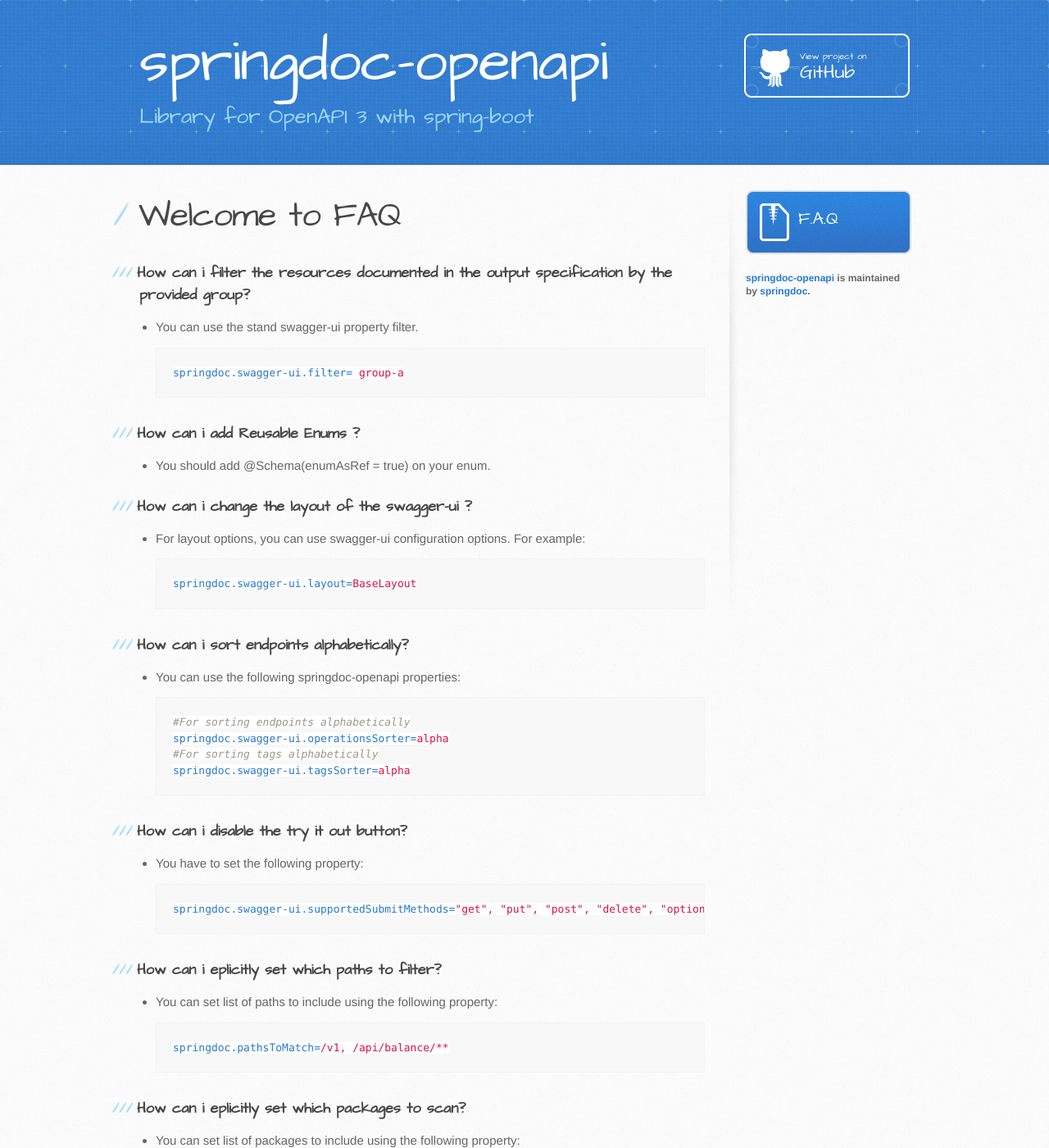
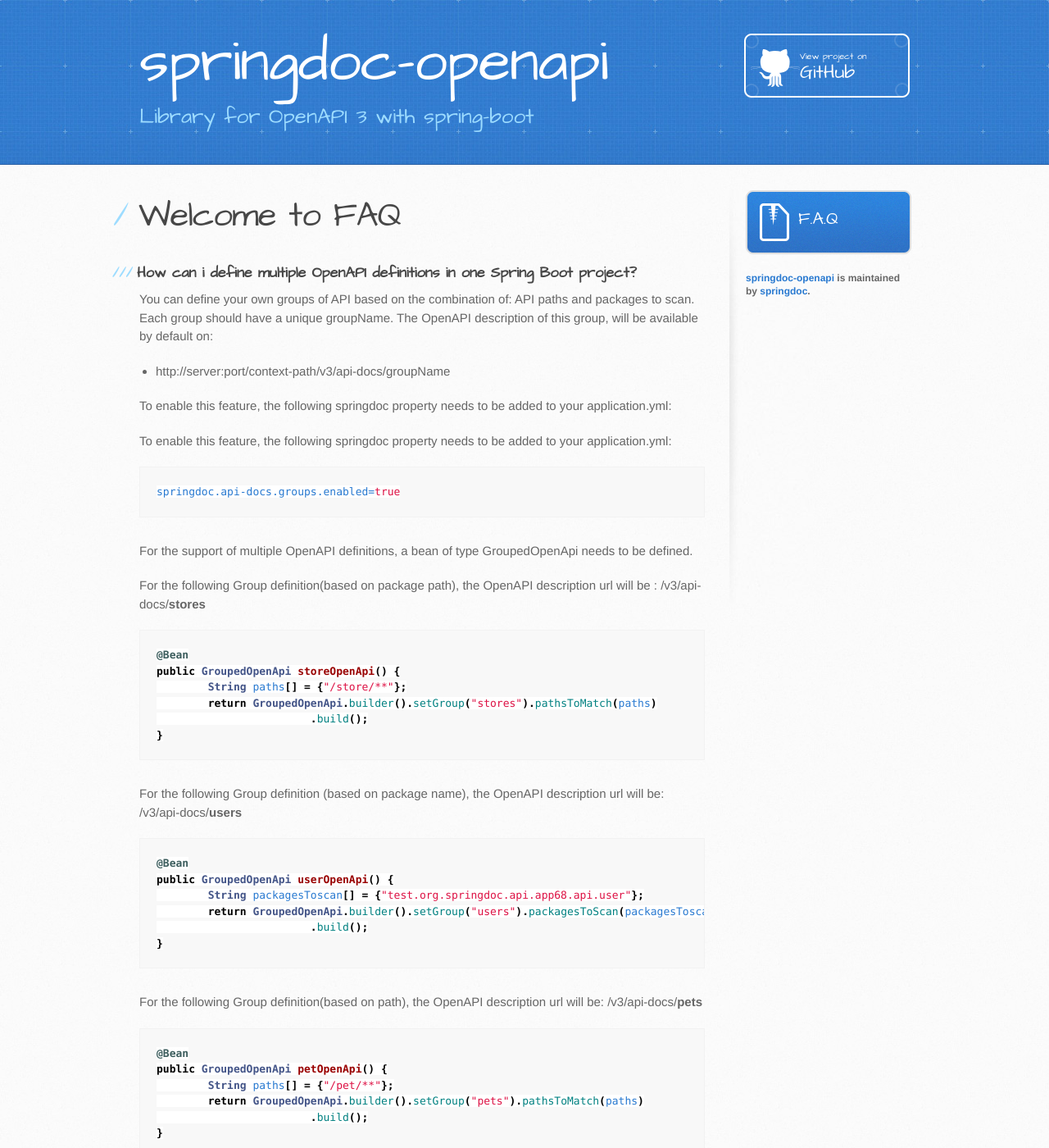
Before and after one commit to springdoc/springdoc-openapi-demos, a Jekyll site: the page built from docs/faq.md, in a window 1280 px wide and 1400 px high. Shown: the whole window at 82% size. Built offline with Jekyll 4.4.1, drawn with Linux system fonts in a browser that asks for light colours; our own code applies the rules of GitHub Pages for plain Markdown files; some of the changed text lies outside the part shown.

Commit message:
project update

````diff
--- a/docs/faq.md
+++ b/docs/faq.md
@@ -2,6 +2,65 @@
 layout: default
 ---
 # Welcome to FAQ
+
+### How can i define multiple OpenAPI definitions in one Spring Boot project?
+You can define your own groups of API based on the combination of: API paths and packages to scan. Each group should have a unique groupName.
+The OpenAPI description of this group, will be available by default on:
+
+- http://server:port/context-path/v3/api-docs/groupName
+
+To enable this feature, the following springdoc property needs to be added to your application.yml:
+
+ To enable this feature, the following springdoc property needs to be added to your application.yml:
+```properties
+springdoc.api-docs.groups.enabled=true
+```
+ For the support of multiple OpenAPI definitions, a bean of type GroupedOpenApi needs to be defined.
+
+For the following Group definition(based on package path), the OpenAPI description url will be :  /v3/api-docs/**stores**
+```java
+@Bean
+public GroupedOpenApi storeOpenApi() {
+	String paths[] = {"/store/**"};
+	return GroupedOpenApi.builder().setGroup("stores").pathsToMatch(paths)
+			.build();
+}
+```
+
+For the following Group definition (based on package name), the OpenAPI description url will be:  /v3/api-docs/**users**
+```java
+@Bean
+public GroupedOpenApi userOpenApi() {
+	String packagesToscan[] = {"test.org.springdoc.api.app68.api.user"};
+	return GroupedOpenApi.builder().setGroup("users").packagesToScan(packagesToscan)
+			.build();
+}
+```
+
+For the following Group definition(based on path), the OpenAPI description url will be:  /v3/api-docs/**pets**
+```java
+@Bean
+public GroupedOpenApi petOpenApi() {
+	String paths[] = {"/pet/**"};
+	return GroupedOpenApi.builder().setGroup("pets").pathsToMatch(paths)
+			.build();
+}
+```
+
+For the following Group definition (based on package name and path), the OpenAPI description url will be:  /v3/api-docs/**groups**
+```java
+@Bean
+public GroupedOpenApi groupOpenApi() {
+	String paths[] = {"/v1/**"};
+	String packagesToscan[] = {"test.org.springdoc.api.app68.api.user", "test.org.springdoc.api.app68.api.store"};
+	return GroupedOpenApi.builder().setGroup("groups").pathsToMatch(paths).packagesToScan(packagesToscan)
+			.build();
+}
+```
+
+For more details about the usage, you can have a look at the following sample Test:
+- https://github.com/springdoc/springdoc-openapi/tree/master/springdoc-openapi-webmvc-core/src/test/java/test/org/springdoc/api/app68
+
 
 ### How can i filter the resources documented in the output specification by the provided group?
 - You can use the stand swagger-ui property filter.
--- a/pom.xml
+++ b/pom.xml
@@ -72,7 +72,7 @@
 		<resource.delimiter>@</resource.delimiter>
 		<m2e.apt.activation>jdt_apt</m2e.apt.activation>
 		<spring-boot.version>2.2.1.RELEASE</spring-boot.version>
-		<springdoc.version>1.2.19-SNAPSHOT</springdoc.version>
+		<springdoc.version>1.2.19</springdoc.version>
 	</properties>
 
 	<dependencyManagement>
````
Also changed, not shown: docs/index.md (+5 -5 lines).
